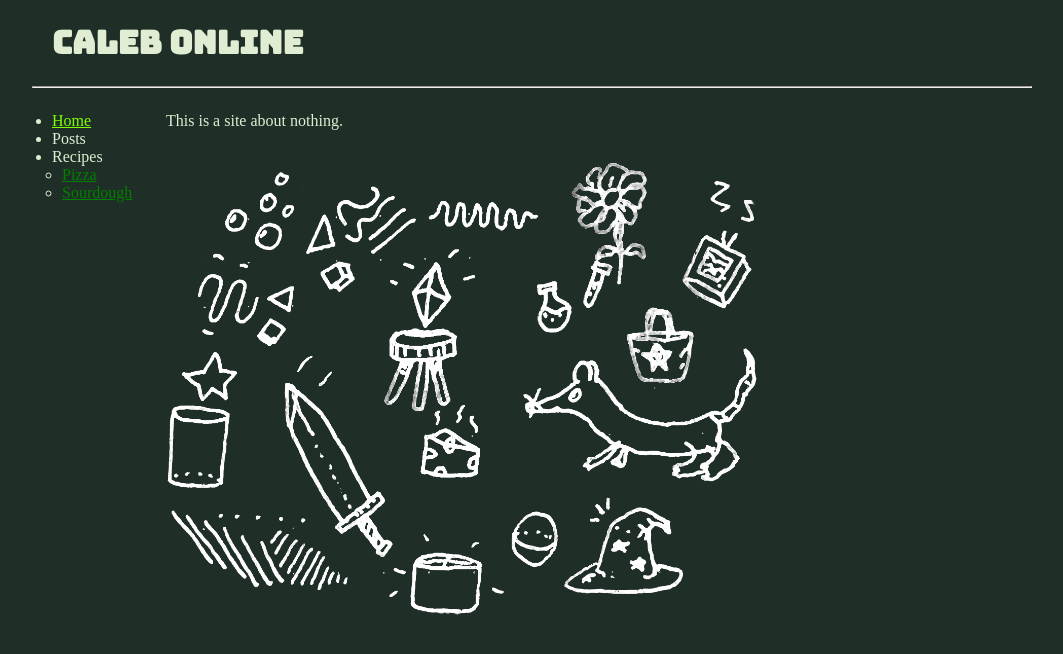
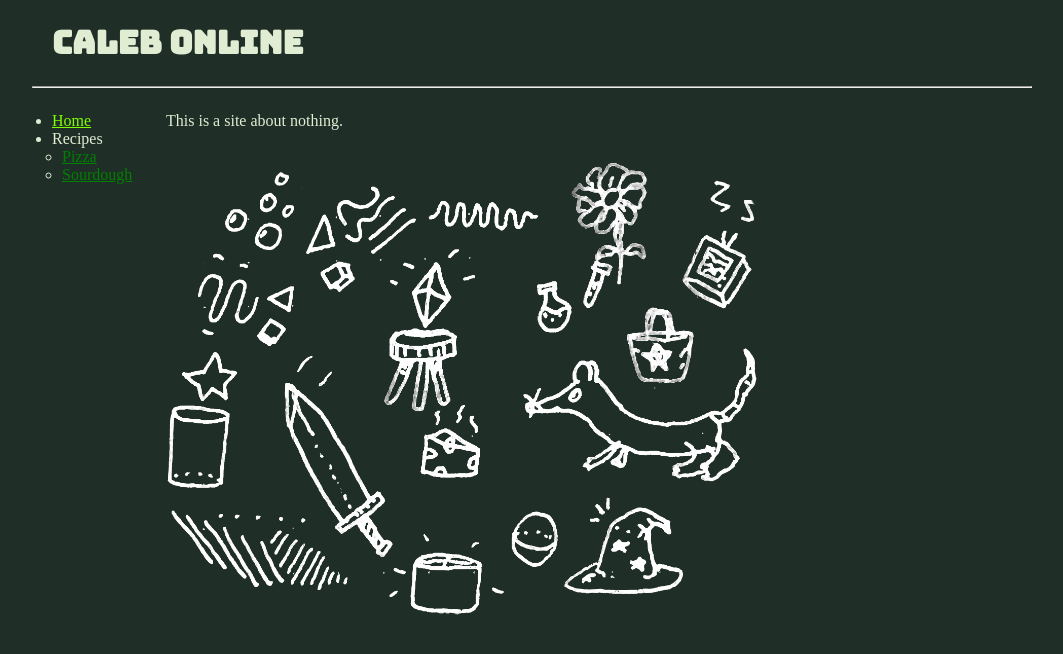
Before and after one commit to CalebHicks1/jekyll_website, a Jekyll site: the page built from index.html, in a window 1280 px wide. Shown: the top 654 px of the page, without its empty margins (108-1171 px from the left). Built offline with Jekyll 4.4.1, drawn with Linux system fonts in a browser that asks for light colours.

Commit message:
filter the posts collection out of the nav bar

```diff
--- a/_includes/navigation_vertical.html
+++ b/_includes/navigation_vertical.html
@@ -8,7 +8,9 @@
     </li>
     {% endfor %}
 
-    {% for collection in site.collections %}
+    <!-- filter out the posts collection -->
+    {% assign collections = site.collections | where_exp: "collection", "collection.label != 'posts'" %}
+    {% for collection in collections %}
     <li>
 
         {{ collection.label | capitalize }}
```
